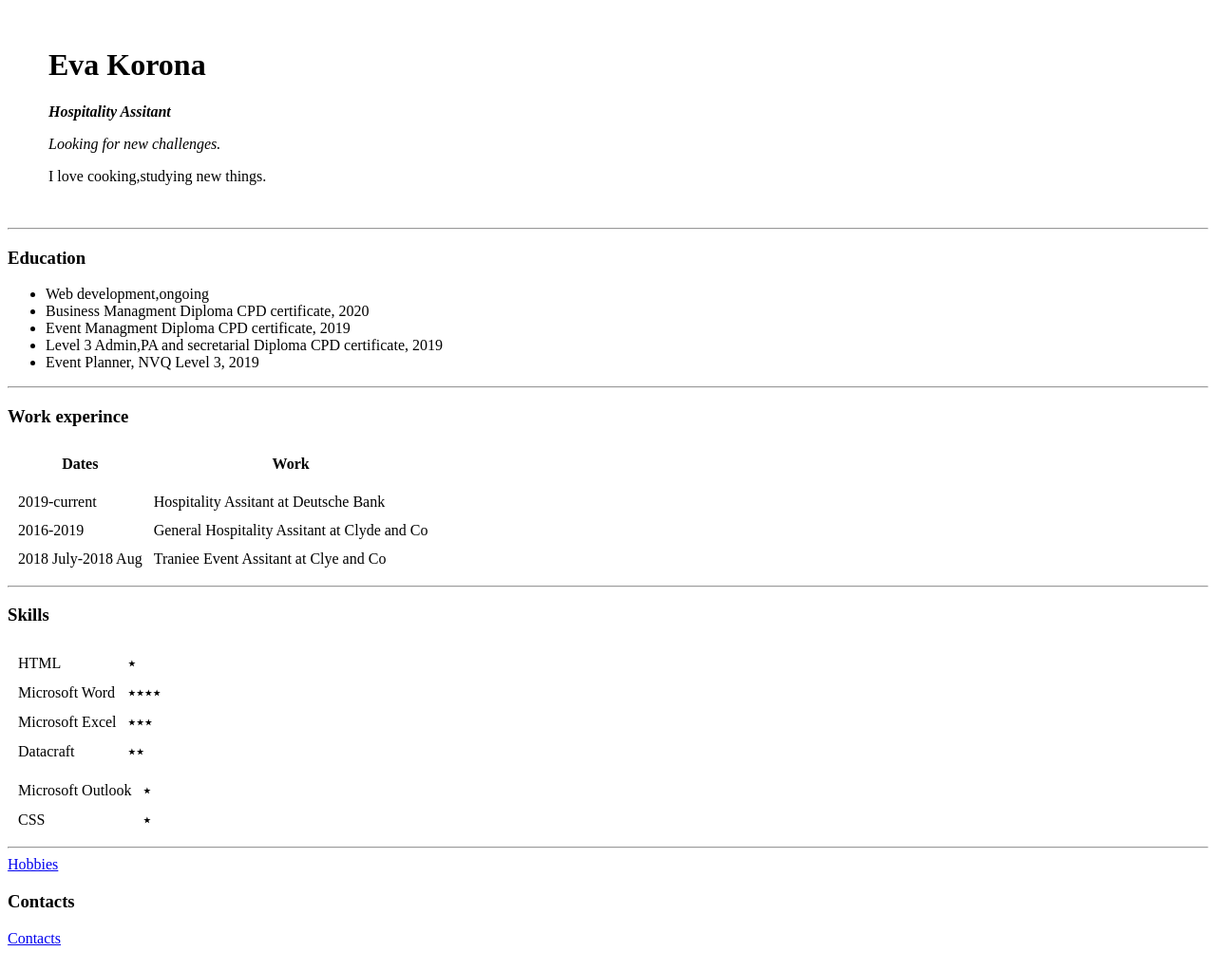
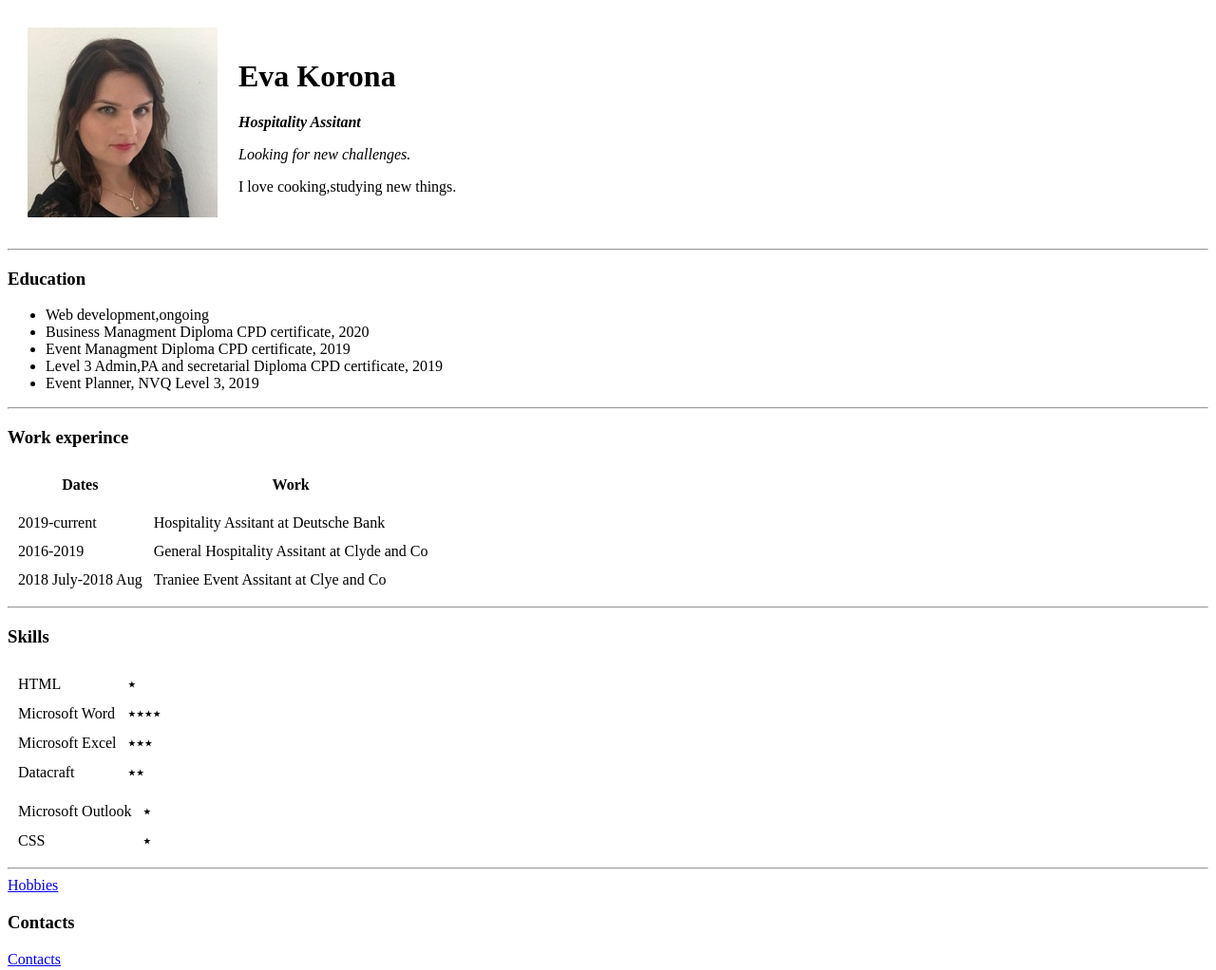
Before and after one commit to Ninike/Ninike, a plain HTML site: page index.html in a window 1280 px wide. Shown: the whole page at 95% size. Drawn offline with Linux system fonts and the light colour scheme.

Commit message:
Add files via upload

```diff
--- a/index.html
+++ b/index.html
@@ -10,7 +10,7 @@
 <body>
   <table cellspacing="20">
     <tr>
-      <td><img scr=HTML-Personal site/pic.jpg"alt="eva korona picture"></td>
+      <td><img src="pic.jpg"alt="eva korona picture"></td>
       <td>
         <h1>Eva Korona</h1>
         <p><em><strong>Hospitality Assitant</strong></em></p>
```
